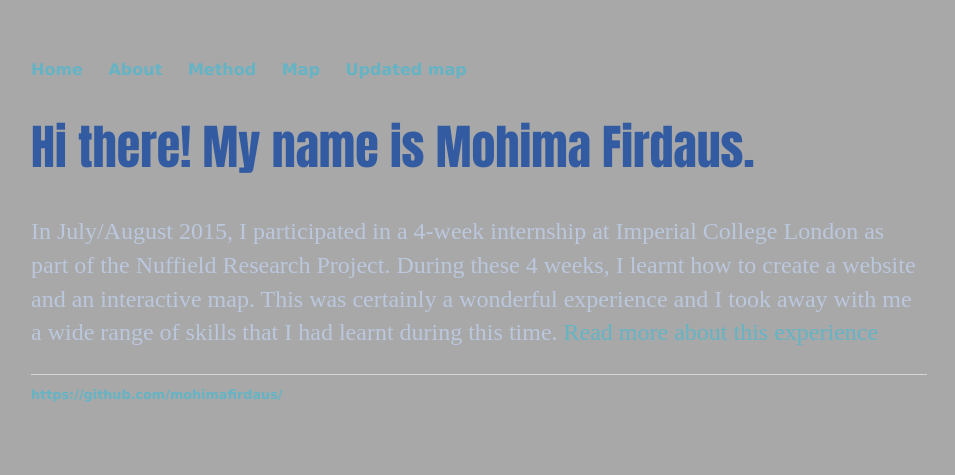
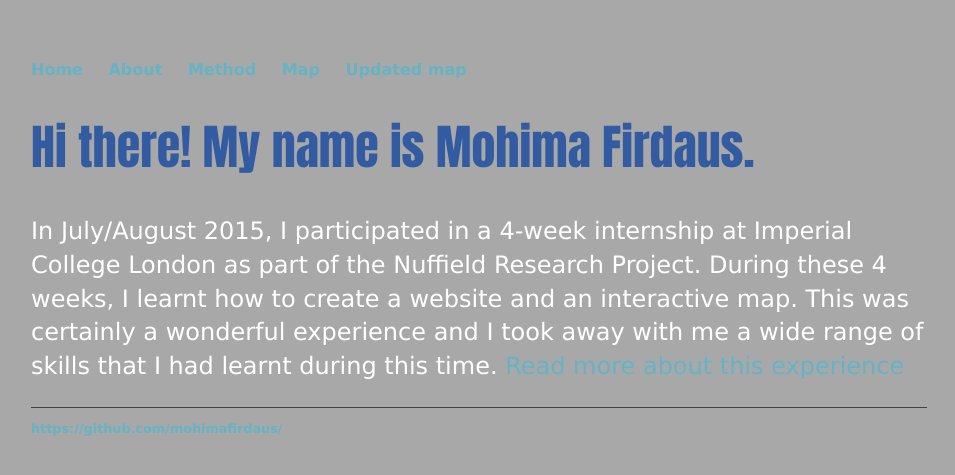
Before and after one commit to mohimafirdaus/mohimafirdaus.github.io, a Jekyll site: the page built from index.html, in a window 1280 px wide. Shown: the top 475 px of the page, without its empty margins (161-1116 px from the left). Built offline with Jekyll 4.4.1, drawn with Linux system fonts in a browser that asks for light colours.

Commit message:
Update main.css

```diff
--- a/css/main.css
+++ b/css/main.css
@@ -31,17 +31,17 @@ h1 {
 p {
     font-size: 1.5em;
     line-height: 1.4em;
-    font-family:'verdana"f';
-    color: #bac7dd;
+    font-family:'verdana';
+    color: #ffffff;
     text-decoration:bold;
 }
 h2 {
-    font-family:'Helvetica', 'Arial', 'Sans-Serif';
+    font-family:'Verdana';
     color: #335ba1;
     text-decoration: bold;
 }
 footer {
-    border-top: 1px solid #d5d5d5;
+    border-top: 1px solid #3f3f3f;
     font-size: .8em;
 }
 
```
